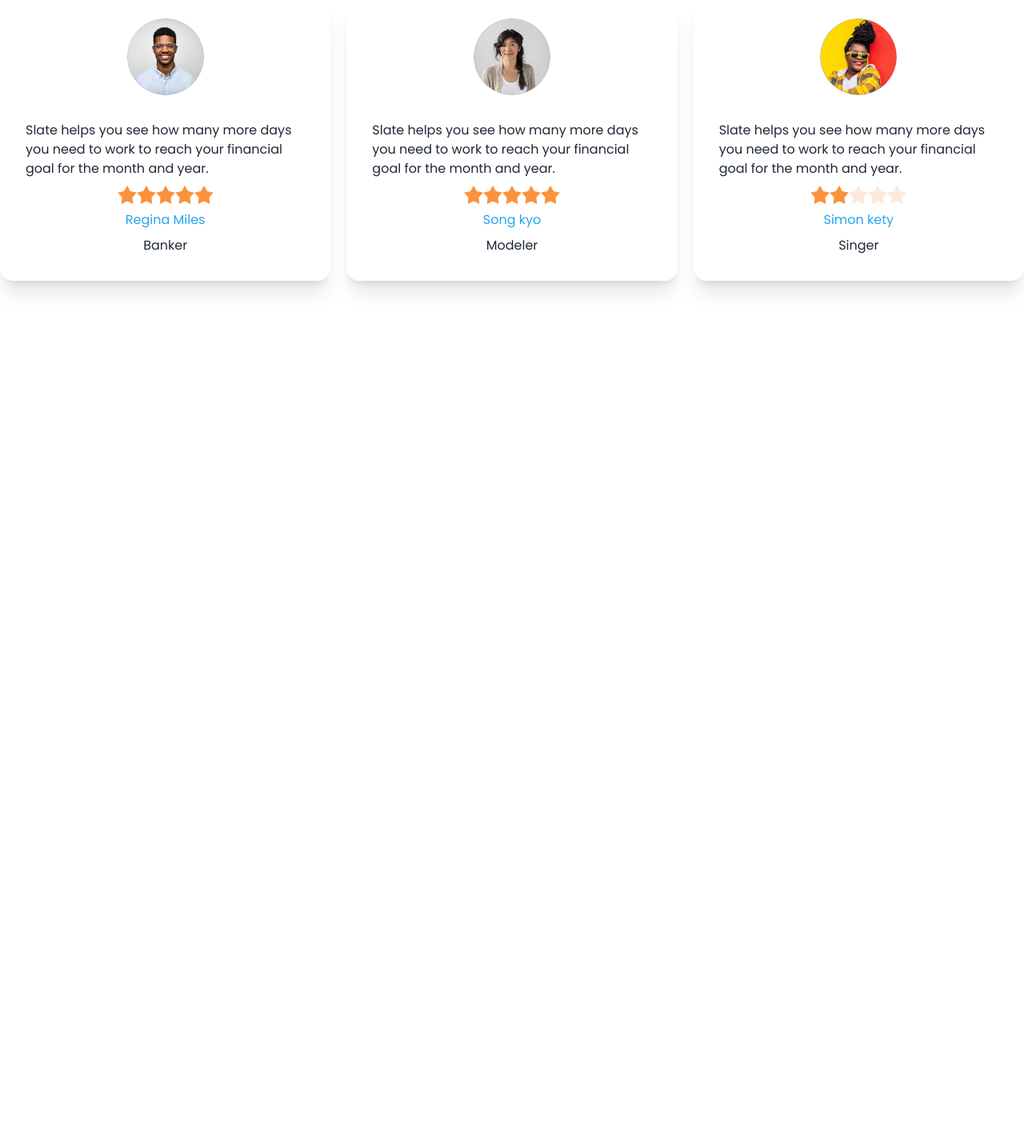
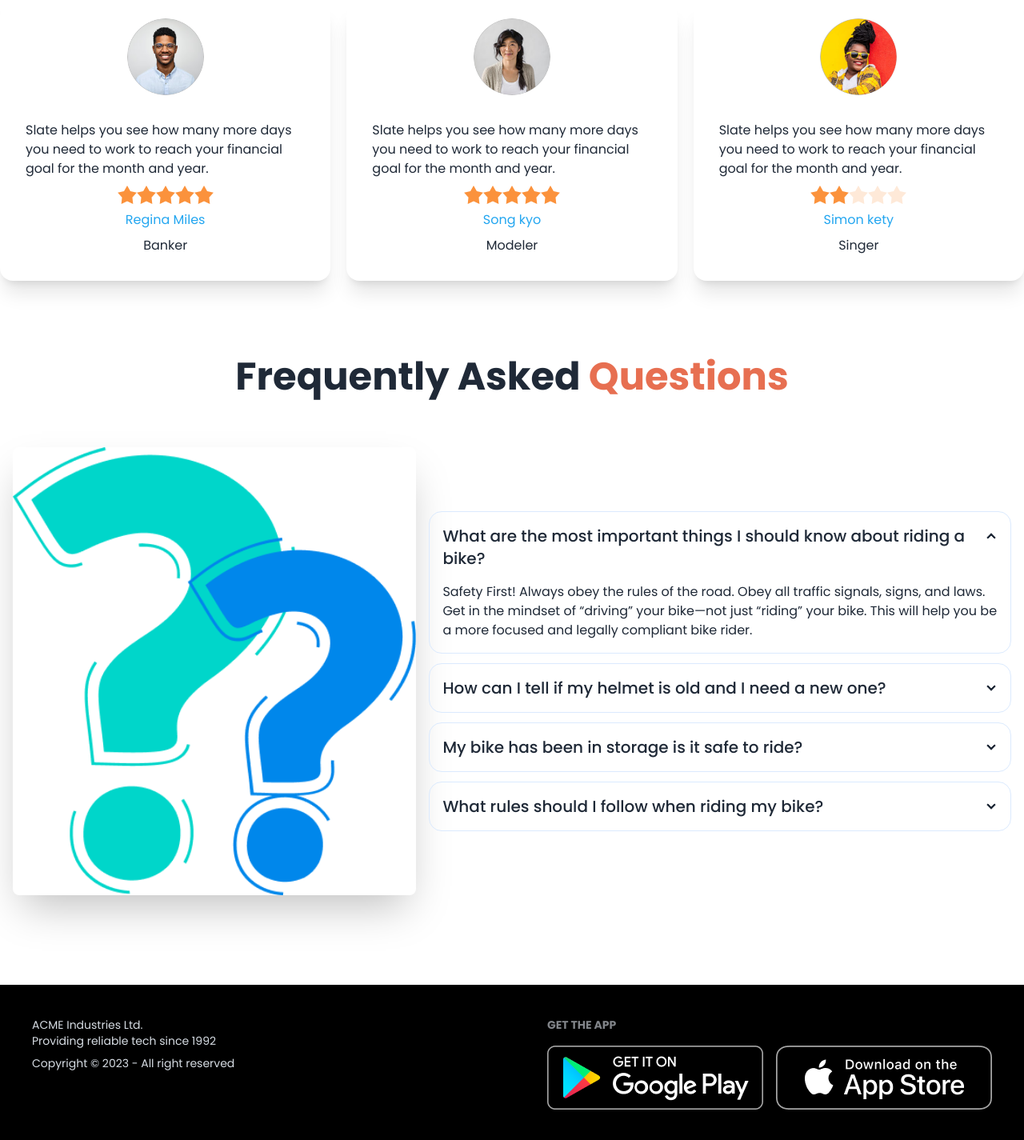
Before and after one commit to PasingM/biker-zone-daisyUI, a plain HTML site: page index.html in a window 1280 px wide. Shown: the part 2062-3487 px from the top of the page at 80% size. Before the commit the page ends 2509 px from the top, so only its background shows below. Drawn offline with nearby package versions, Linux system fonts and the light colour scheme.

Commit message:
add footer and questions section

```diff
--- a/index.html
+++ b/index.html
@@ -267,8 +267,62 @@
           </div>
         </div>
     </section>
+    <!-- questions section -->
+     <section class="my-24">
+      <h3 class="text-5xl font-bold text-center mb-12">Frequently Asked <span class="text-bike-primary">Questions</span></h3>
+      <div class="hero">
+        <div class="hero-content flex-col lg:flex-row">
+          <img
+            src="images/others/faq.png"
+            class="w-full rounded-lg shadow-2xl" />
+            <div class="space-y-3">
+           <div class="collapse collapse-arrow border border-blue-100">
+              <input type="radio" name="my-accordion-2" checked="checked" />
+              <div class="collapse-title text-xl font-medium">What are the most important things I should know about riding a bike?</div>
+              <div class="collapse-content">
+                <p>Safety First! Always obey the rules of the road. Obey all traffic signals, signs, and laws. Get in the mindset of “driving” your bike—not just “riding” your bike. This will help you be a more focused and legally compliant bike rider.</p>
+              </div>
+            </div>
+            <div class="collapse collapse-arrow border border-blue-100">
+              <input type="radio" name="my-accordion-2" />
+              <div class="collapse-title text-xl font-medium">How can I tell if my helmet is old and I need a
+                new one?</div>
+              <div class="collapse-content">
+                <p>You better buy new one</p>
+              </div>
+            </div>
+            <div class="collapse collapse-arrow border border-blue-100">
+              <input type="radio" name="my-accordion-2" />
+              <div class="collapse-title text-xl font-medium">My bike has been in storage is it safe to ride?</div>
+              <div class="collapse-content">
+                <p>Not yet,but after change some parts then u able to ride</p>
+              </div>
+            </div>
+            <div class="collapse collapse-arrow border border-blue-100">
+              <input type="radio" name="my-accordion-2" />
+              <div class="collapse-title text-xl font-medium">What rules should I follow when riding my bike?</div>
+              <div class="collapse-content">
+                <p>Drive Safely</p>
+              </div>
+            </div></div>
+        </div>
+      </div>
+     </section>
   </main>
   <!-- footer -->
-  <footer></footer>
+  <footer class="footer bg-black text-neutral-content justify-between p-10">
+    <aside>
+      <p>
+        ACME Industries Ltd.<br />Providing reliable tech since 1992</p>
+      <p>Copyright © 2023 - All right reserved</p>
+    </aside>
+    <nav>
+      <h6 class="footer-title ">Get the app</h6>
+      <div class="grid grid-flow-col gap-4">
+        <a><img src="images/others/android.png" alt=""></a>
+        <a><img src="images/others/ios.png" alt=""></a>
+      </div>
+    </nav>
+  </footer>
 </body>
 </html>
```
